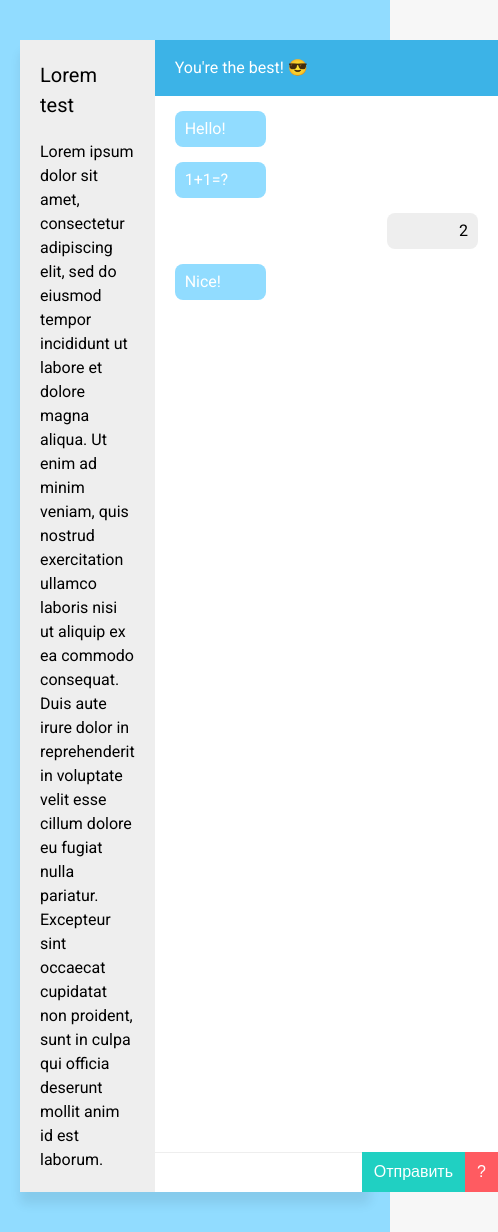
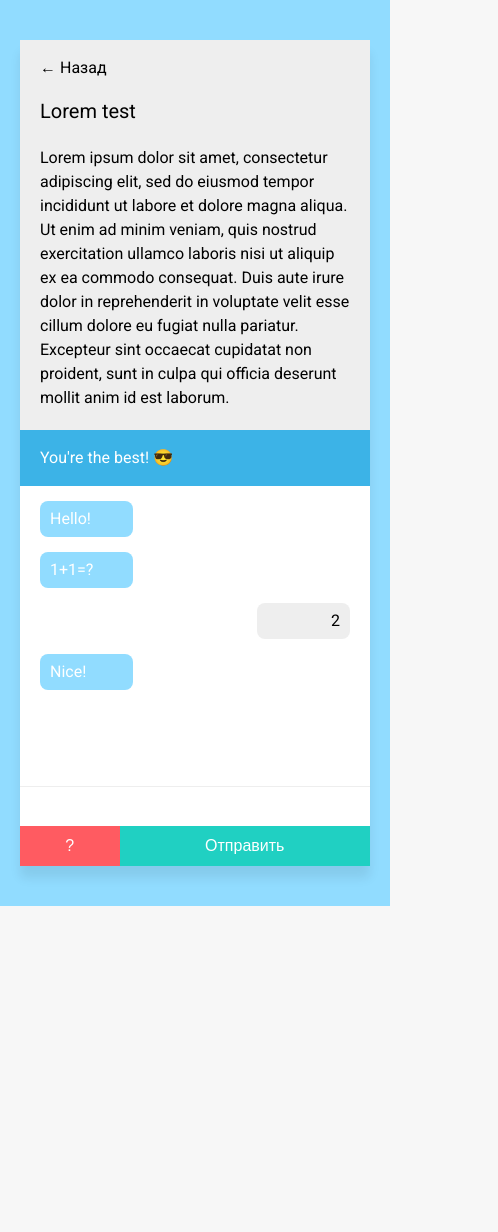
Before and after one commit to Darkvood/study-app, an Angular app: page /lesson in a window 390 px wide. Shown: the whole page, 498 px wide, since content can reach past the window. After the commit the page ends 906 px from the top, so only its background shows below. Built offline with nearby package versions, Linux system fonts and the light colour scheme.

Commit message:
Адаптив страниц

```diff
--- a/src/app/lesson-page/lesson/lesson.component.html
+++ b/src/app/lesson-page/lesson/lesson.component.html
@@ -1,5 +1,6 @@
 <div class="lesson">
   <div class="lesson__aside">
+    <div class="lesson__back-url"><a href="/"> ← Назад</a></div>
     <h1 class="lesson__title a-text24">Lorem test</h1>
     <p class="a-text16">
       Lorem ipsum dolor sit amet, consectetur adipiscing elit, sed do eiusmod tempor incididunt ut labore et dolore
--- a/src/app/lesson-page/lesson/lesson.component.scss
+++ b/src/app/lesson-page/lesson/lesson.component.scss
@@ -1,7 +1,13 @@
+@import 'src/variables';
+
 .lesson {
   display: flex;
   border-radius: 4px;
   box-shadow: 0 12px 11px rgba(0, 0, 0, 0.08);
+
+  @media (max-width: $tablet) {
+    flex-direction: column;
+  }
 
   &__aside {
     padding: 20px;
@@ -16,4 +22,8 @@
   &__messenger {
     flex: 1;
   }
+
+  &__back-url {
+    margin-bottom: 20px;
+  }
 }
--- a/src/app/lesson-page/messenger/messenger.component.html
+++ b/src/app/lesson-page/messenger/messenger.component.html
@@ -10,7 +10,7 @@
 
   <div class="messenger__controls">
     <input class="messenger__input a-text16" type="text">
+    <button class="messenger__button messenger__button_help a-text16">?</button>
     <button class="messenger__button a-text16">Отправить</button>
-    <button class="messenger__button messenger__button_help a-text16">?</button>
   </div>
 </div>
--- a/src/app/lesson-page/messenger/messenger.component.scss
+++ b/src/app/lesson-page/messenger/messenger.component.scss
@@ -1,3 +1,5 @@
+@import 'src/variables';
+
 .messenger {
   display: flex;
   flex-direction: column;
@@ -37,12 +39,20 @@
       overflow-y: scroll;
       height: 500px;
       padding: 0 20px 40px;
+
+      @media (max-width: $tablet) {
+        height: 300px;
+      }
     }
   }
 
   &__controls {
     display: flex;
     margin-top: auto;
+
+    @media (max-width: $tablet) {
+      flex-wrap: wrap;
+    }
   }
 
   &__input {
@@ -50,6 +60,11 @@
     height: 40px;
     padding: 8px 12px;
     border-top: 1px solid #eee;
+
+    @media (max-width: $tablet) {
+      flex: initial;
+      width: 100%;
+    }
   }
 
   &__button {
@@ -57,9 +72,16 @@
     padding: 8px 12px;
     background-color: #20d0c2;
 
+    @media (max-width: $tablet) {
+      flex: 3;
+    }
 
     &_help {
       background-color: #ff5b61;
+
+      @media (max-width: $tablet) {
+        flex: 1;
+      }
     }
   }
 }
--- a/src/app/main-page/lesson-filters/lesson-filters.component.scss
+++ b/src/app/main-page/lesson-filters/lesson-filters.component.scss
@@ -1,3 +1,5 @@
+@import "src/variables";
+
 .lesson-filters {
   padding: 40px 0;
   background-color: #eee;
@@ -5,6 +7,11 @@
   &__content {
     display: flex;
     align-items: center;
+
+    @media (max-width: $tablet) {
+      align-items: flex-start;
+      flex-direction: column;
+    }
   }
 
   &__input {
@@ -13,8 +20,11 @@
     padding: 8px 12px;
     border: 1px solid #ddd;
     border-radius: 4px;
+    margin-left: 15px;
 
-    margin-left: 15px;
+    @media (max-width: $tablet) {
+      margin: 5px 0 15px;
+    }
 
     &-wrap {
       display: contents;
@@ -28,5 +38,10 @@
     border: 1px solid #ddd;
 
     margin-left: 15px;
+
+    @media (max-width: $tablet) {
+      width: 100%;
+      margin: 0;
+    }
   }
 }
--- a/src/index.html
+++ b/src/index.html
@@ -2,7 +2,7 @@
 <html lang="en">
 <head>
   <meta charset="utf-8">
-  <title>DiagStudy</title>
+  <title>AppStudy</title>
   <base href="/">
   <meta name="viewport" content="width=device-width, initial-scale=1">
   <link rel="icon" type="image/x-icon" href="favicon.ico">
--- a/src/styles.scss
+++ b/src/styles.scss
@@ -26,8 +26,8 @@ body {
   font-size: 32px;
   line-height: 40px;
   @media (max-width: $mobileWide) {
-    font-size: 20px;
-    line-height: 30px;
+    font-size: 24px;
+    line-height: 36px;
   }
 }
 
```
